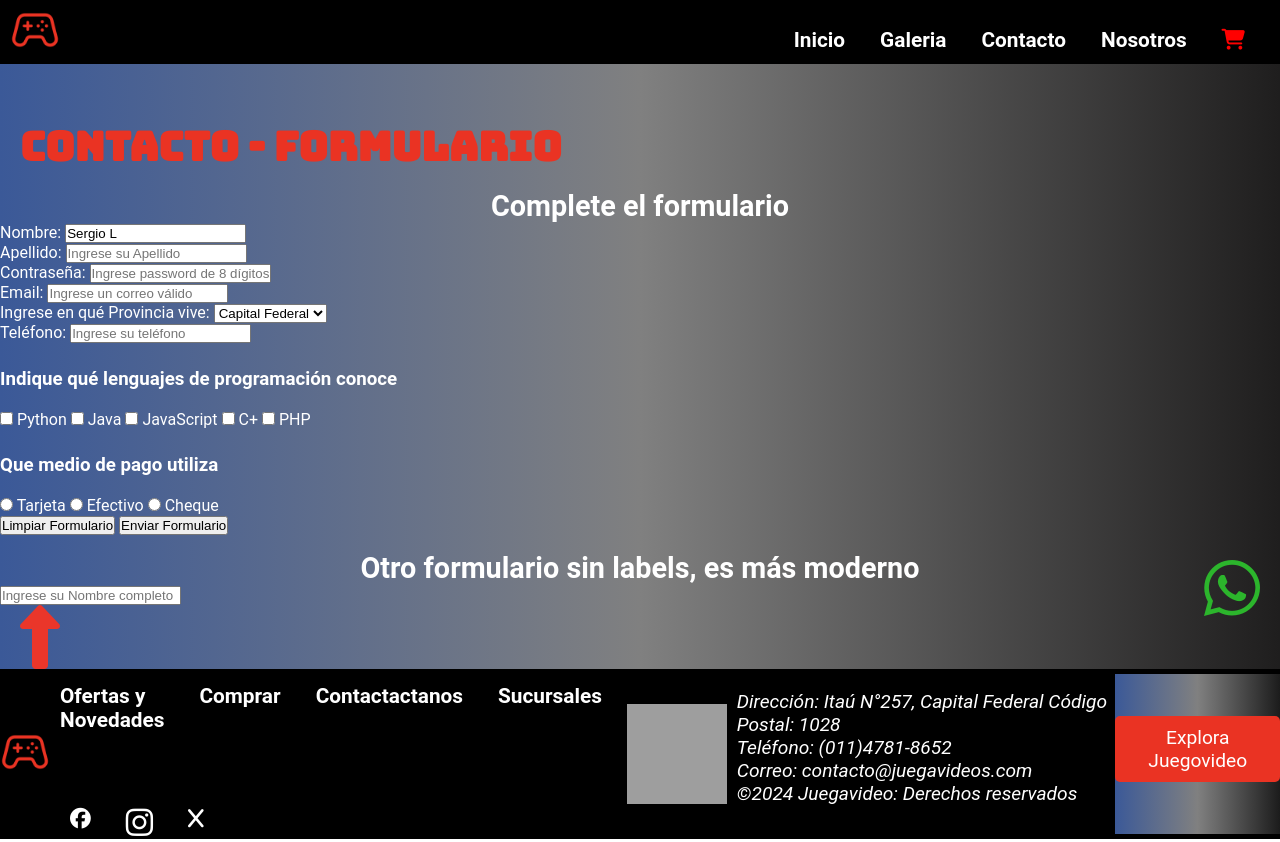
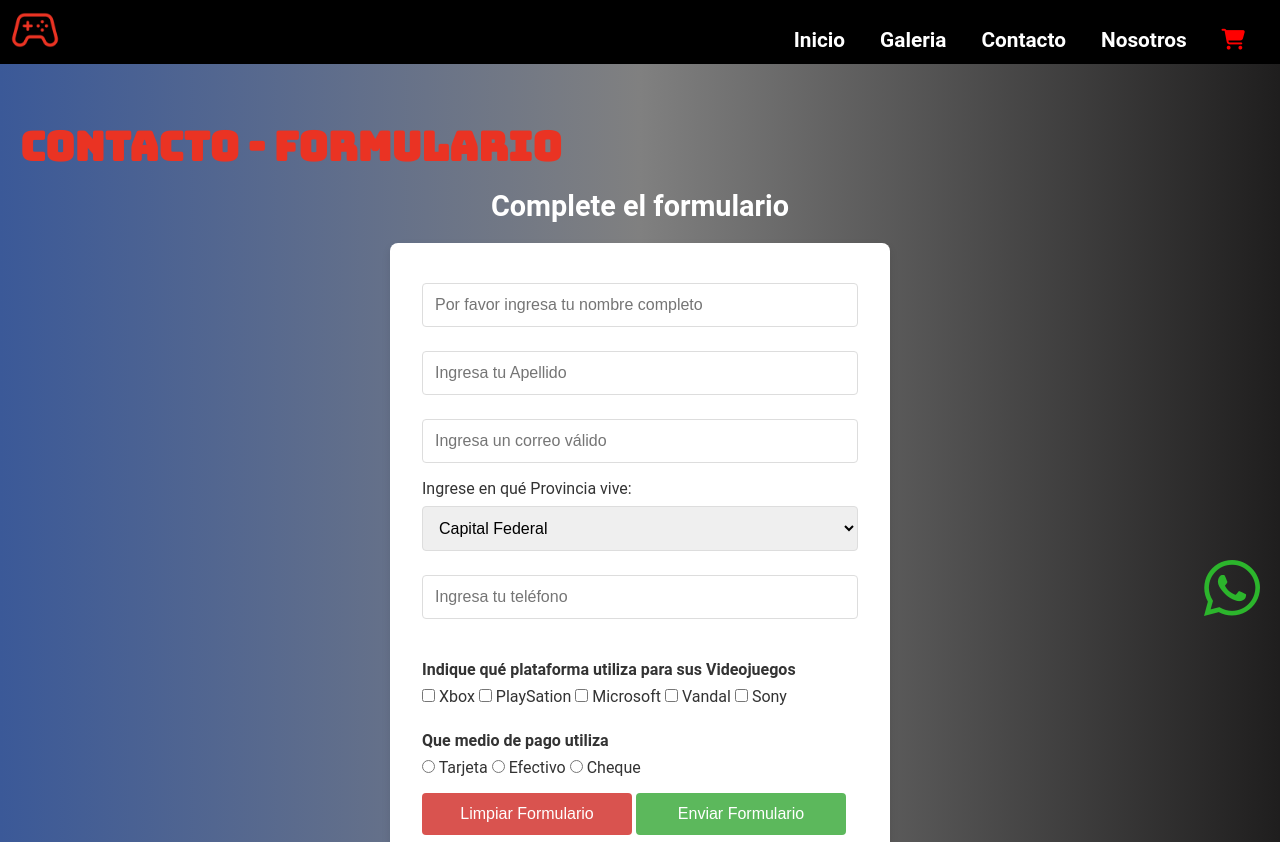
Before and after one commit to Sergio395/proy, a plain HTML site: page pages/contacto.html in a window 1280 px wide. Shown: the top 842 px of the page. Drawn offline with Linux system fonts and the light colour scheme; grey boxes are pictures that could not be loaded; a web font is replaced by a local one.

Commit message:
Estilos para contacto formulario y para carrito tabla de compra

```diff
--- a/css/estilos.css
+++ b/css/estilos.css
@@ -438,4 +438,123 @@ ul.redes{
           }
 
       }
+/* Contenedor del formulario */
+form {
+    background-color: #fff;
+    padding: 2rem;
+    border-radius: 8px;
+    box-shadow: 0 4px 8px rgba(0, 0, 0, 0.1);
+    width: 100%;
+    max-width: 500px;
+    margin: 0 auto;
+    margin-top: 20px;
+
   }
+
+  /* Estilo para los inputs y select */
+  input[type="text"],
+  input[type="email"],
+  input[type="tel"],
+  select {
+    width: 100%;
+    padding: 0.75rem;
+    margin: 0.5rem 0 1rem;
+    border: 1px solid #ddd;
+    border-radius: 4px;
+    font-size: 1rem;
+  }
+
+  /* Etiquetas y títulos */
+  label, h3 {
+    font-size: 1rem;
+    color: #333;
+  }
+
+  h3 {
+    margin-bottom: 0.5rem;
+  }
+
+  /* Checkbox y radio buttons */
+  .checkbox-group, .radio-group {
+    display: flex;
+    flex-wrap: wrap;
+    gap: 0.5rem;
+  }
+
+  /* Estilo para botones */
+  input[type="reset"],
+  input[type="submit"] {
+    padding: 0.75rem;
+    font-size: 1rem;
+    border: none;
+    border-radius: 4px;
+    cursor: pointer;
+    width: calc(50% - 0.5rem);
+    margin-top: 1rem;
+  }
+
+  input[type="reset"] {
+    background-color: #d9534f;
+    color: #fff;
+  }
+
+  input[type="submit"] {
+    background-color: #5cb85c;
+    color: #fff;
+  }
+
+  input[type="reset"]:hover {
+    background-color: #c9302c;
+  }
+
+  input[type="submit"]:hover {
+    background-color: #4cae4c;
+  }
+
+
+  /* CARRITO ESTILOS EN TABLA DE COMPRA */
+
+  .carrito {
+    max-width: 600px;
+    width: 100%;
+    padding: 1rem;
+    background-color: grey;
+    border-radius: 8px;
+    box-shadow: 0 4px 8px rgba(0, 0, 0, 0.1);
+
+  }
+  table {
+    width: 100%;
+    border-collapse: collapse;
+    margin-top: 1rem;
+  }
+
+  th, td {
+    padding: 0.75rem;
+    text-align: center;
+    border: 1px solid #ddd;
+  }
+
+  /* Encabezado */
+  thead th {
+    background-color: black;
+    color: red;
+    font-weight: bold;
+  }
+
+  /* Filas pares e impares */
+  tbody tr:nth-child(even) {
+    background-color: green;
+  }
+
+  /* Pie de tabla */
+  tfoot td {
+    font-weight: bold;
+    background-color: red;
+  }
+
+  /* Última columna de totales */
+  tfoot td:last-child {
+    color: black;
+    font-size: 1.1rem;
+  }
--- a/pages/contacto.html
+++ b/pages/contacto.html
@@ -41,24 +41,20 @@
             <form action="">
 
               <div> <!--Etiqueta que ocupa todo el ancho de la pantalla // autocomplete="off" uso sólo en desarrollo-->
-                <label for="nombre">Nombre:
-                    <input type="text" name="name" id="nombre" required placeholder="Su Nombre completo" value="Sergio L" >
-                </label>
+
+                    <input type="text" name="name" id="nombre" required placeholder="Por favor ingresa tu nombre completo">
+
               </div>
               <div>
-                <label for="apellido">Apellido:
-                    <input type="text"name="last_name" id="apellido" required placeholder="Ingrese su Apellido" minlength="3" maxlength="15">
-                </label>
+
+                    <input type="text"name="last_name" id="apellido" required placeholder="Ingresa tu Apellido" minlength="3" maxlength="15">
+
               </div>
+
             <div>
-                <label for="pass">Contraseña:
-                    <input type="password" name="clave" id="pass" required placeholder="Ingrese password de 8 dígitos">
-                </label>
-            </div>
-            <div>
-                <label for="email">Email:
-                    <input type="email" name="correo" id="email"required placeholder="Ingrese un correo válido">
-                </label>
+
+                    <input type="email" name="correo" id="email"required placeholder="Ingresa un correo válido">
+
             </div>
             <div>
                 <label for="state">Ingrese en qué Provincia vive:
@@ -72,24 +68,24 @@
                 </label>
             </div>
             <div>
-                <label for="tel">Teléfono:
-                    <input type="tel" name="phone" id="tel" required placeholder="Ingrese su teléfono">
-                </label>
+
+                    <input type="tel" name="phone" id="tel" required placeholder="Ingresa tu teléfono">
+
             </div>
             <div>
-                <h3>Indique qué lenguajes de programación conoce</h3>
+                <h3>Indique qué plataforma utiliza para sus Videojuegos</h3>
                 <label for="python">
-                    <input type="checkbox" name="lenguajes" id="python" value="Python ">
-                    Python
+                    <input type="checkbox" name="plataforma" id="xbox" value="xbox ">
+                    Xbox
                 </label>
-                    <input type="checkbox" name="lenguajes" id="java">
-                    <label for="java">Java</label>
-                    <input type="checkbox" name="lenguajes" id="javascript">
-                    <label for="javascript">JavaScript</label>
-                    <input type="checkbox" name="lenguajes" id="c+">
-                    <label for="c+">C+</label>
-                    <input type="checkbox" name="lenguajes" id="php" value="PHP">
-                    <label for="php">PHP</label>
+                    <input type="checkbox" name="plataforma" id="playstation">
+                    <label for="playstation">PlaySation</label>
+                    <input type="checkbox" name="plataforma" id="microsof">
+                    <label for="microsoft">Microsoft</label>
+                    <input type="checkbox" name="plataforma" id="vandal">
+                    <label for="vandal">Vandal</label>
+                    <input type="checkbox" name="plataforma" id="sony" value="sony">
+                    <label for="php">Sony</label>
 
             </div>
             <div>
@@ -114,10 +110,7 @@
 
 
             </form>
-            <h2>Otro formulario sin labels, es más moderno</h2>
-            <form action="">
-                <input type="text" placeholder="Ingrese su Nombre completo" required name="name" id="nombre" maxlength="500px">
-            </form>
+
             <audio src="../assets/audio/"></audio>
         </main>
         <div class="flecha">
```
Also changed, not shown: pages/carrito.html (+28 -32 lines), pages/galeria.html (+8 -3 lines), assets/img/fortnite.jpg (added), assets/img/minecraft-w10.jpeg (added), assets/img/spider_man_2.jpg (added).
